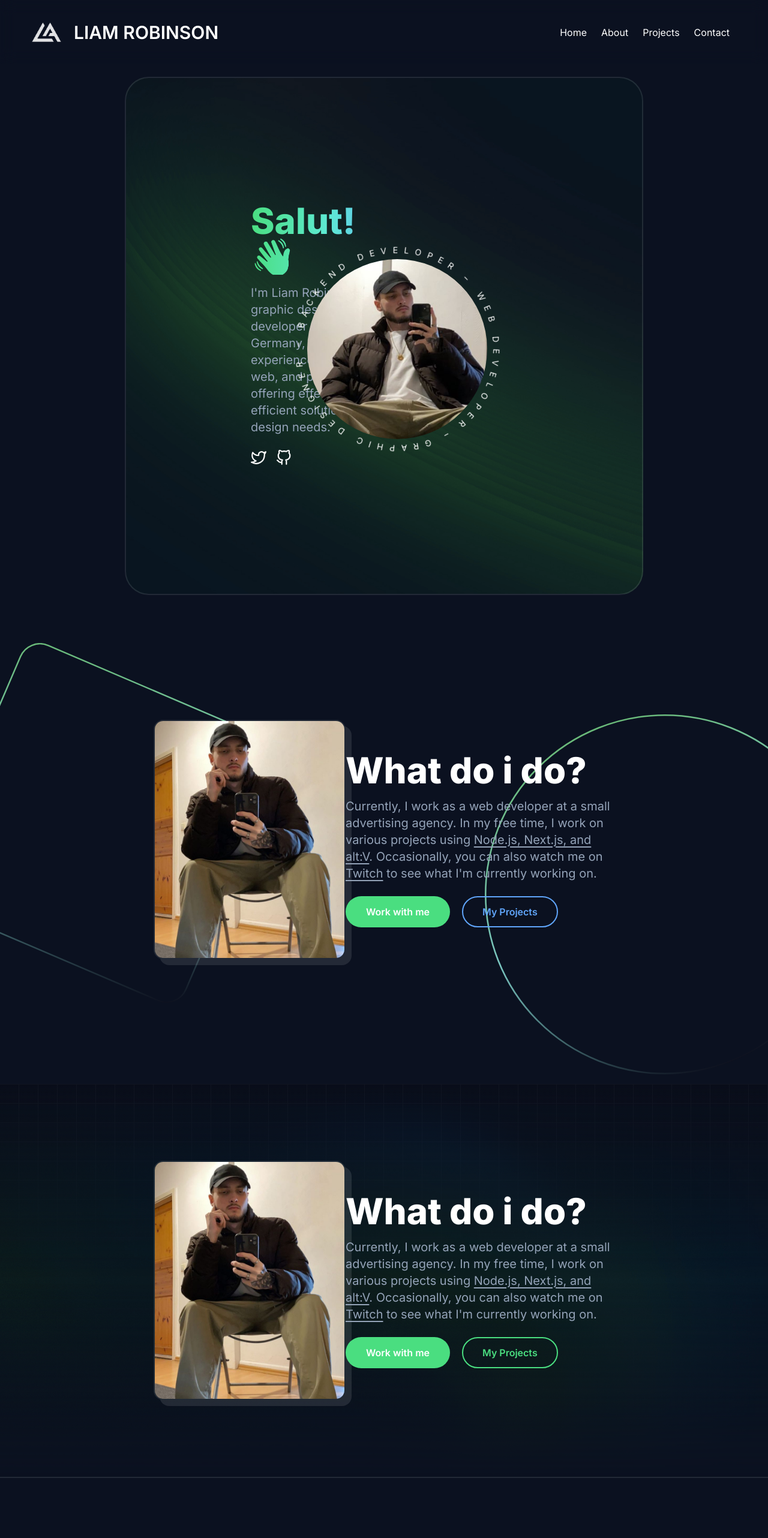
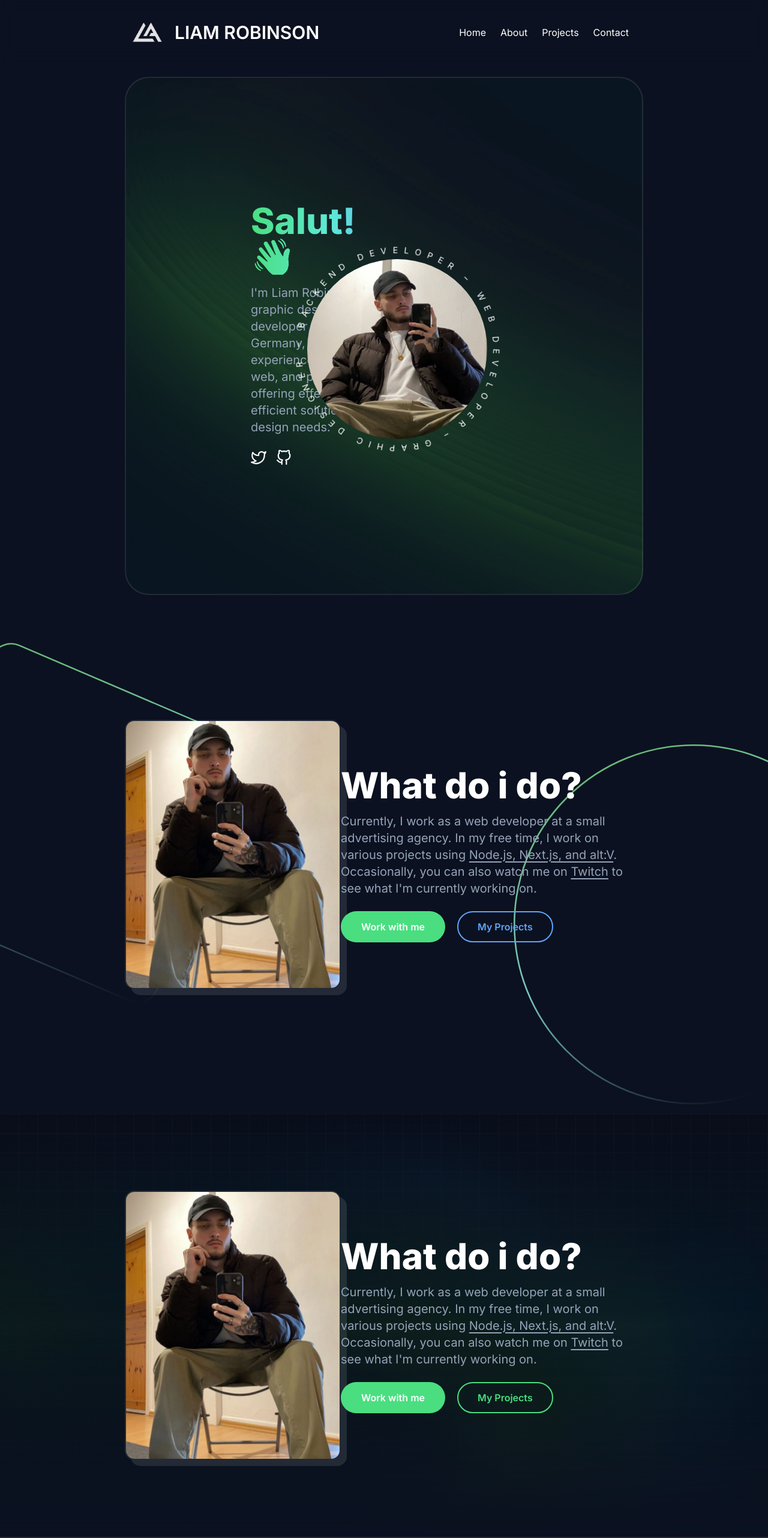
Before and after one commit to MnkyArts/portfolio-website, a Next.js app: page / in a window 1280 px wide. Shown: the whole page at 60% size. Before the commit the page ends 2464 px from the top, so only its background shows below. Built offline with nearby package versions, Linux system fonts and the light colour scheme.

Commit message:
Updated padding

```diff
--- a/src/app/components/About.jsx
+++ b/src/app/components/About.jsx
@@ -30,7 +30,7 @@ const About = () => {
   return (
     <section
       ref={target}
-      className="mx-auto px-24 py-20 lg:py-52 lg:px-64 overflow-hidden"
+      className="mx-auto px-24 py-20 lg:py-52 lg:px-52 overflow-hidden"
       id="about"
     >
       <motion.div
--- a/src/app/components/Navbar.jsx
+++ b/src/app/components/Navbar.jsx
@@ -17,7 +17,7 @@ const Navbar = () => {
   const [menuOpen, setMenuOpen] = useState(false);
   return (
     <nav className="fixed top-0 left-0 right-0 z-20 backdrop-blur-md">
-      <div className="flex flex-wrap items-center justify-between mx-auto px-10 py-4">
+      <div className="flex flex-wrap items-center justify-between mx-auto px-52 py-4">
         <Link
           href={"/"}
           className="flex items-center text-3xl text-white font-semibold"
--- a/src/app/components/Projects.jsx
+++ b/src/app/components/Projects.jsx
@@ -3,7 +3,7 @@ import Image from "next/image";
 
 export const Projects = () => {
   return (
-    <section className="mx-auto px-24 py-20 lg:py-32 lg:px-64 border-b-2 border-b-[#e5e7eb1c] overflow-hidden relative">
+    <section className="mx-auto px-24 py-20 lg:py-32 lg:px-52 border-b-2 border-b-[#e5e7eb1c] overflow-hidden relative">
       <div className="absolute top-0 inset-x-0 h-[37.5rem] bg-gradient-to-b from-[#0a0e1a]"></div>
       <div className="grid grid-cols-1 lg:grid-cols-12 relative">
         <div className="col-span-5 mb-6 lg:mb-0 place-self-center lg:place-self-start">
```
